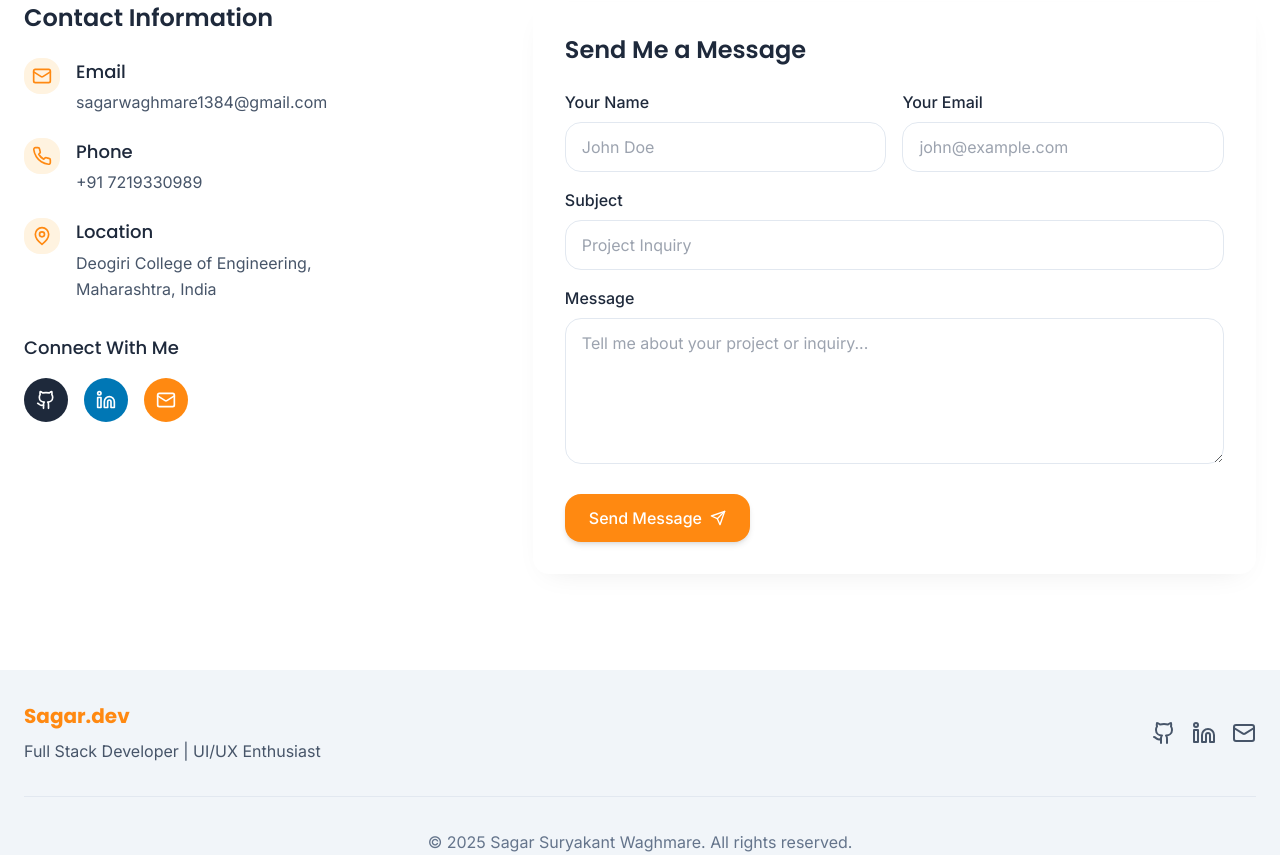
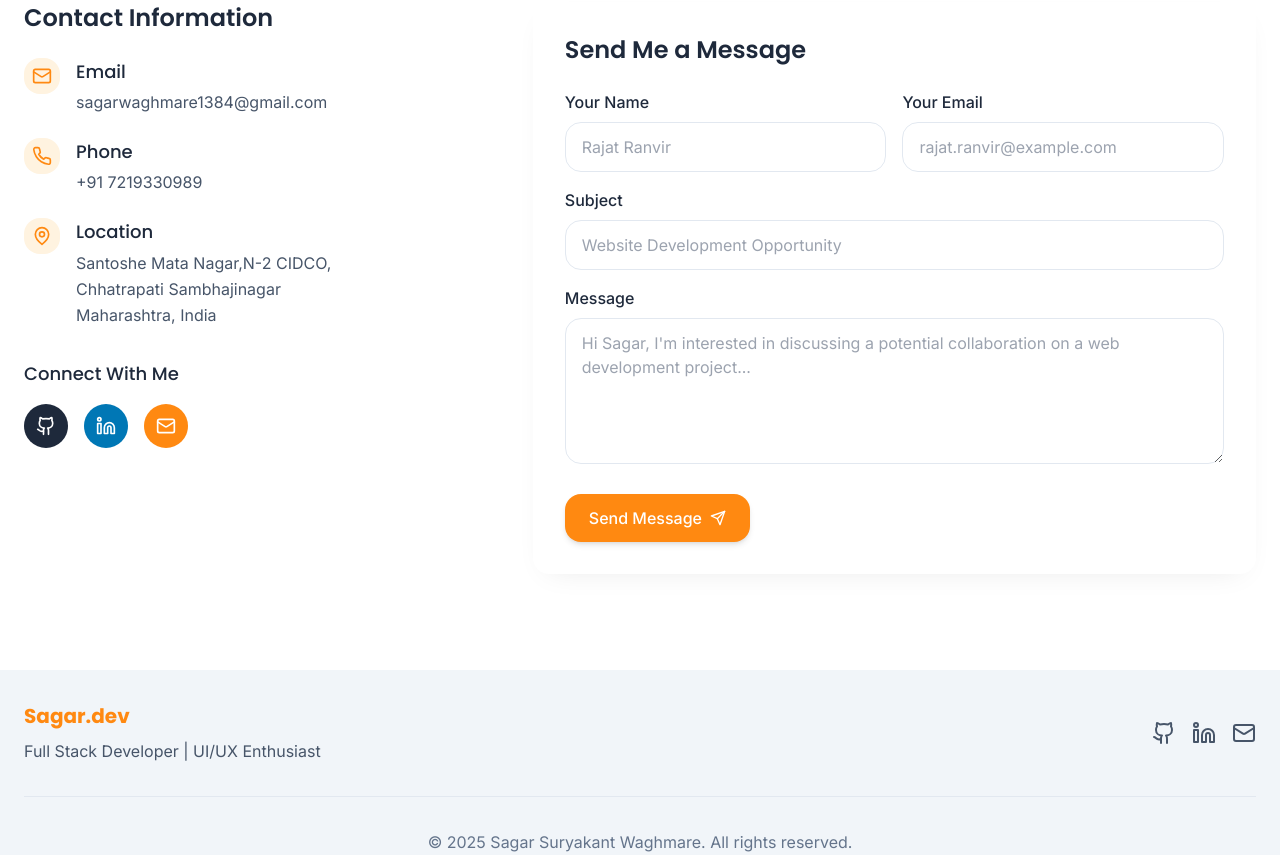
Before and after one commit to SagarSuryakantWaghmare/sagar-portfolio, a React (Vite) app: page / in a window 1280 px wide. Shown: the part 5920-6775 px from the top of the page. Built offline with nearby package versions, Linux system fonts and the light colour scheme.

Commit message:
contact form placeholders and improve hover effects in Contact component

```diff
--- a/src/components/sections/Contact.tsx
+++ b/src/components/sections/Contact.tsx
@@ -68,13 +68,12 @@ const Contact = () => {
                 whileInView={{ opacity: 1, y: 0 }}
                 transition={{ duration: 0.5, delay: 0.2 }}
                 viewport={{ once: true }}
-              >
-                <motion.div
+              >                <motion.div
                   className="text-primary-600 dark:text-primary-400 bg-primary-100 dark:bg-dark-700 p-2 rounded-lg"
                   whileHover={{
                     scale: 1.1,
                     rotate: 5,
-                    backgroundColor: "var(--tw-colors-primary-200)"
+                    backgroundColor: "var(--color-primary-200)"
                   }}
                   transition={{ type: "spring", stiffness: 400, damping: 10 }}
                 >
@@ -97,13 +96,12 @@ const Contact = () => {
                 whileInView={{ opacity: 1, y: 0 }}
                 transition={{ duration: 0.5, delay: 0.3 }}
                 viewport={{ once: true }}
-              >
-                <motion.div
+              >                <motion.div
                   className="text-primary-600 dark:text-primary-400 bg-primary-100 dark:bg-dark-700 p-2 rounded-lg"
                   whileHover={{
                     scale: 1.1,
                     rotate: -5,
-                    backgroundColor: "var(--tw-colors-primary-200)"
+                    backgroundColor: "var(--color-primary-200)"
                   }}
                   transition={{ type: "spring", stiffness: 400, damping: 10 }}
                 >
@@ -121,13 +119,12 @@ const Contact = () => {
                 whileInView={{ opacity: 1, y: 0 }}
                 transition={{ duration: 0.5, delay: 0.4 }}
                 viewport={{ once: true }}
-              >
-                <motion.div
+              >                <motion.div
                   className="text-primary-600 dark:text-primary-400 bg-primary-100 dark:bg-dark-700 p-2 rounded-lg"
                   whileHover={{
                     scale: 1.1,
                     rotate: 5,
-                    backgroundColor: "var(--tw-colors-primary-200)"
+                    backgroundColor: "var(--color-primary-200)"
                   }}
                   transition={{ type: "spring", stiffness: 400, damping: 10 }}
                 >
@@ -140,7 +137,7 @@ const Contact = () => {
                     whileHover={{ x: 3 }}
                     transition={{ type: "spring", stiffness: 400 }}
                   >
-                    Deogiri College of Engineering,<br />Maharashtra, India
+                    Santoshe Mata Nagar,N-2 CIDCO,<br />Chhatrapati Sambhajinagar<br />Maharashtra, India
                   </motion.p>
                 </div>
               </motion.div>
@@ -214,11 +211,10 @@ const Contact = () => {
                       whileFocus={{ scale: 1.01, boxShadow: "0 0 0 2px rgba(var(--primary-500), 0.3)" }}
                       transition={{ type: "spring", stiffness: 300, damping: 10 }}
                       type="text"
-                      id="name"
-                      name="name"
+                      id="name"                      name="name"
                       value={formData.name}
                       onChange={handleChange}
-                      placeholder="John Doe"
+                      placeholder="Rajat Ranvir"
                       required
                       className={inputClasses}
                     />
@@ -243,11 +239,10 @@ const Contact = () => {
                       whileFocus={{ scale: 1.01, boxShadow: "0 0 0 2px rgba(var(--primary-500), 0.3)" }}
                       transition={{ type: "spring", stiffness: 300, damping: 10 }}
                       type="email"
-                      id="email"
-                      name="email"
+                      id="email"                      name="email"
                       value={formData.email}
                       onChange={handleChange}
-                      placeholder="john@example.com"
+                      placeholder="rajat.ranvir@example.com"
                       required
                       className={inputClasses}
                     />
@@ -279,8 +274,7 @@ const Contact = () => {
                     id="subject"
                     name="subject"
                     value={formData.subject}
-                    onChange={handleChange}
-                    placeholder="Project Inquiry"
+                    onChange={handleChange}                    placeholder="Website Development Opportunity"
                     required
                     className={inputClasses}
                   />
@@ -311,8 +305,7 @@ const Contact = () => {
                     name="message"
                     value={formData.message}
                     onChange={handleChange}
-                    rows={5}
-                    placeholder="Tell me about your project or inquiry..."
+                    rows={5}                    placeholder="Hi Sagar, I'm interested in discussing a potential collaboration on a web development project..."
                     required
                     className={inputClasses}
                   />                  <motion.span
```
